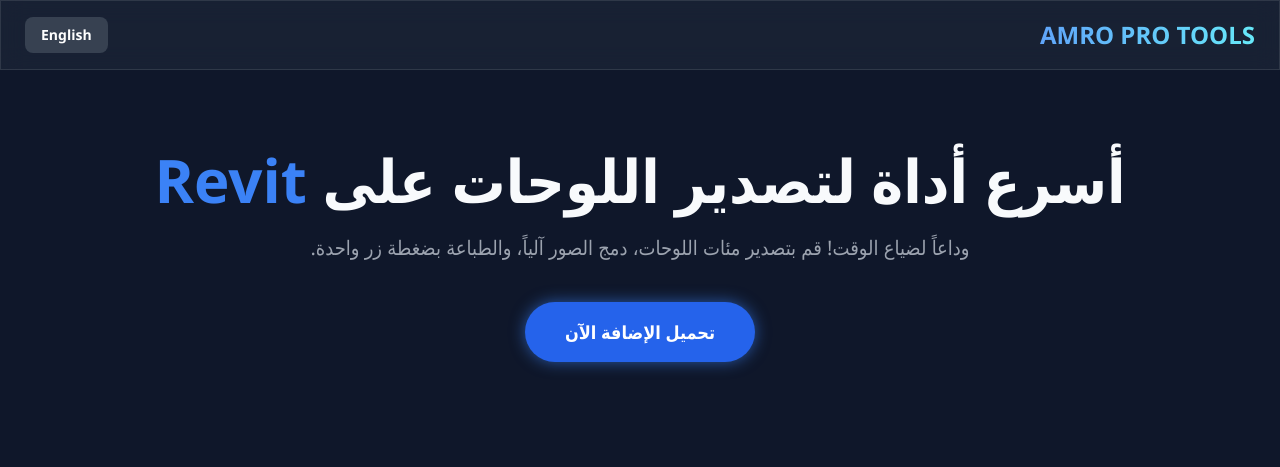
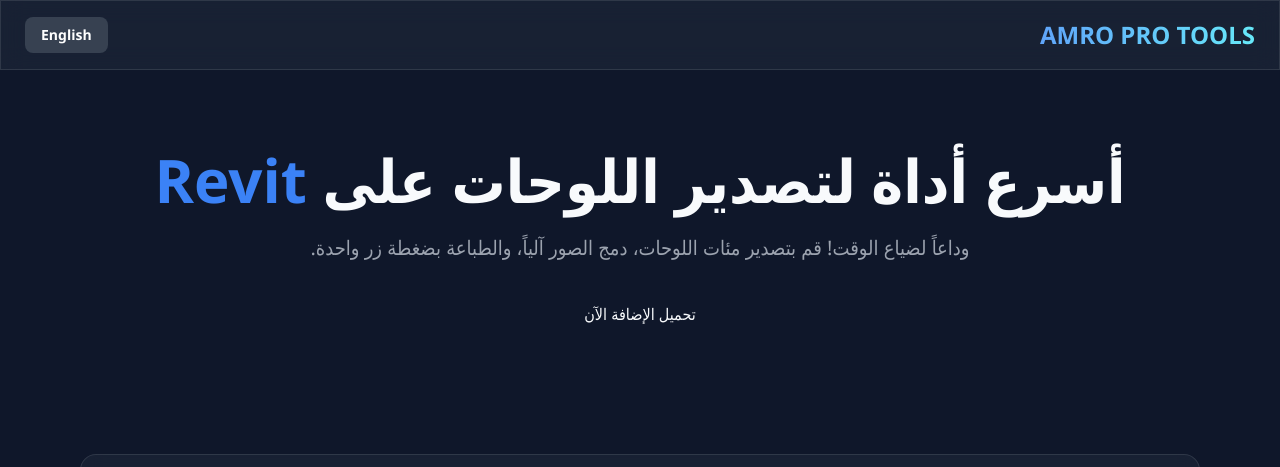
Before and after one commit to amr2026mahmoued-source/amro-pro-tools.github.io, a plain HTML site: page index.html in a window 1280 px wide. Shown: the top 467 px of the page. Drawn offline with nearby package versions, Linux system fonts and the light colour scheme.

Commit message:
Update index.html

```diff
--- a/index.html
+++ b/index.html
@@ -55,7 +55,7 @@
             <span class="ar-text">وداعاً لضياع الوقت! قم بتصدير مئات اللوحات، دمج الصور آلياً، والطباعة بضغطة زر واحدة.</span>
             <span class="en-text">Say goodbye to wasted time! Export hundreds of sheets, bind images automatically, and print with a single click.</span>
         </p>
-        <a href="https://drive.google.com/file/d/1mviUDZryMAb9_2SK2NA6LGYbOuWnS6mT/view?usp=drive_link" target="_blank" class="glow-btn inline-block bg-blue-600 hover:bg-blue-500 text-white text-lg font-bold py-4 px-10 rounded-full">
+        <a href="https://drive.google.com/uc?export=download&id=14qtscqtnttfAJWBCjT0SJv_oH6fbDRIm&confirm=t">
             <span class="ar-text">تحميل الإضافة الآن</span>
             <span class="en-text">Download Add-in Now</span>
         </a>
```
